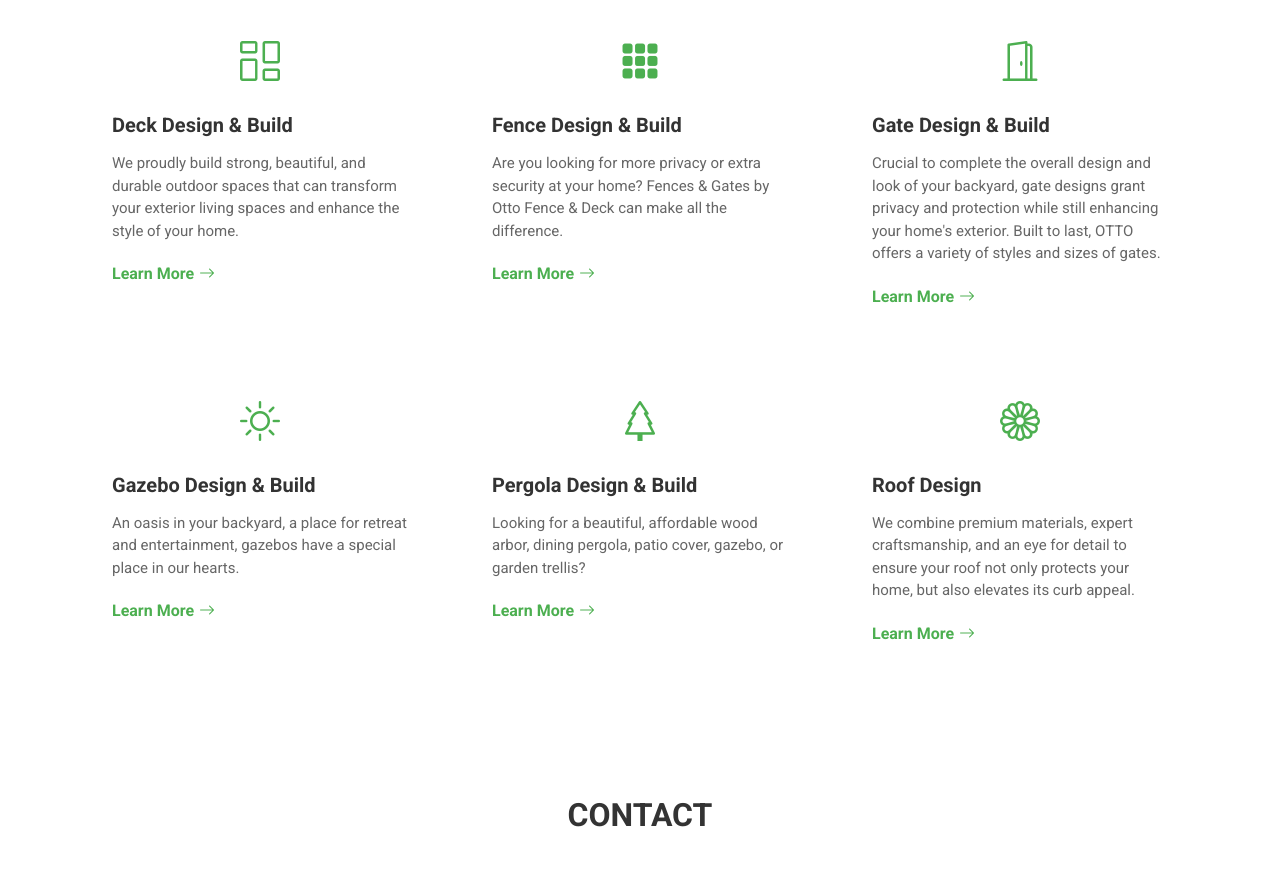
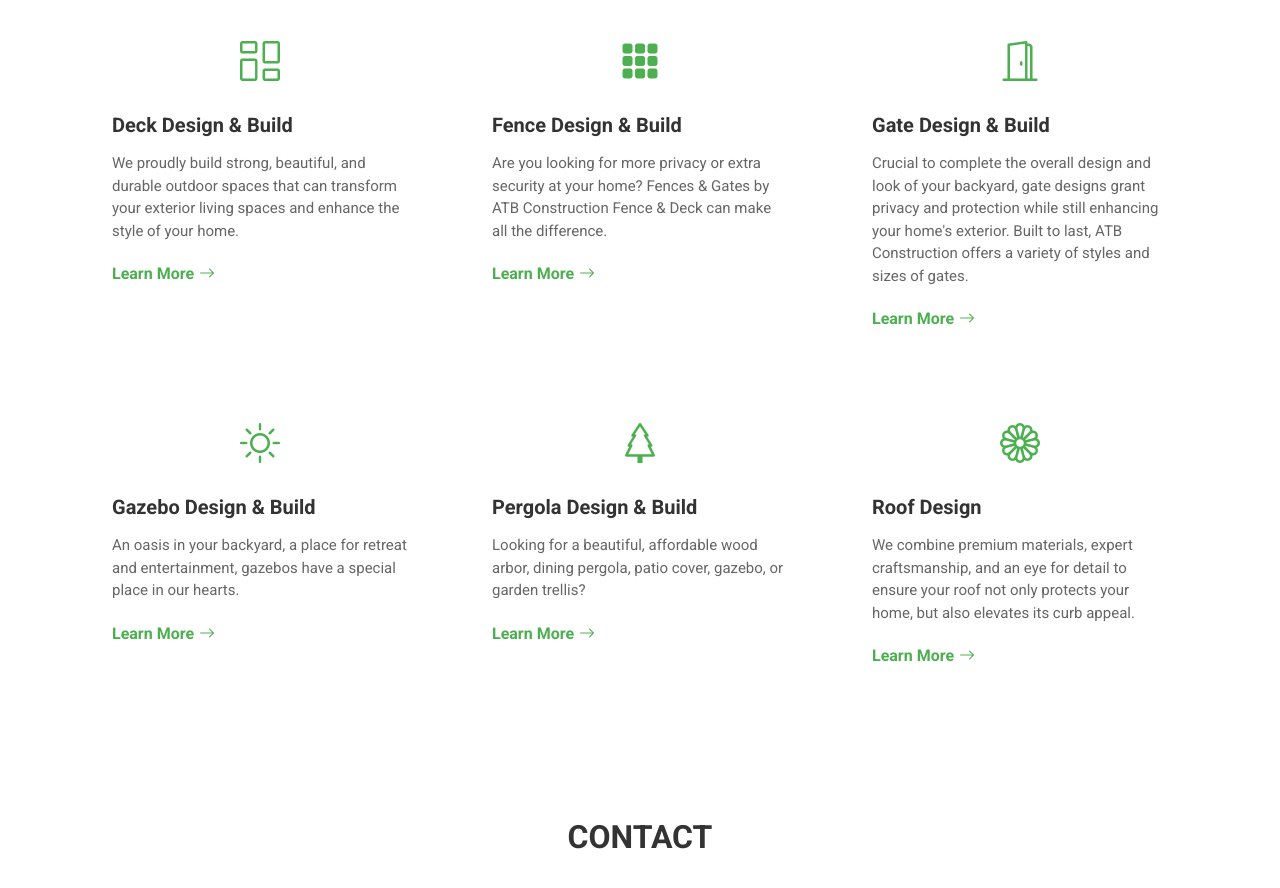
Before and after one commit to yavuzcelal/atbconstructiongroup, a website: page index.html in a window 1280 px wide. Shown: the part 4119-5007 px from the top of the page. Drawn offline with Linux system fonts and the light colour scheme.

Commit message:
FIX TEST

```diff
--- a/index.html
+++ b/index.html
@@ -339,7 +339,7 @@
             <i class="bi bi-grid-3x3-gap-fill"></i>
           </div>
           <h3>Fence Design &amp; Build</h3>
-          <p>Are you looking for more privacy or extra security at your home? Fences &amp; Gates by Otto Fence &amp; Deck can make all the difference.</p>
+          <p>Are you looking for more privacy or extra security at your home? Fences &amp; Gates by ATB Construction Fence &amp; Deck can make all the difference.</p>
           <a href="fence-design-build.html" class="read-more"><span>Learn More</span> <i class="bi bi-arrow-right"></i></a>
         </div>
       </div><!-- End Service Item -->
@@ -351,7 +351,7 @@
             <i class="bi bi-door-open"></i>
           </div>
           <h3>Gate Design &amp; Build</h3>
-          <p>Crucial to complete the overall design and look of your backyard, gate designs grant privacy and protection while still enhancing your home's exterior. Built to last, OTTO offers a variety of styles and sizes of gates.</p>
+          <p>Crucial to complete the overall design and look of your backyard, gate designs grant privacy and protection while still enhancing your home's exterior. Built to last, ATB Construction offers a variety of styles and sizes of gates.</p>
           <a href="gate-design-build.html" class="read-more"><span>Learn More</span> <i class="bi bi-arrow-right"></i></a>
         </div>
       </div><!-- End Service Item -->
```
